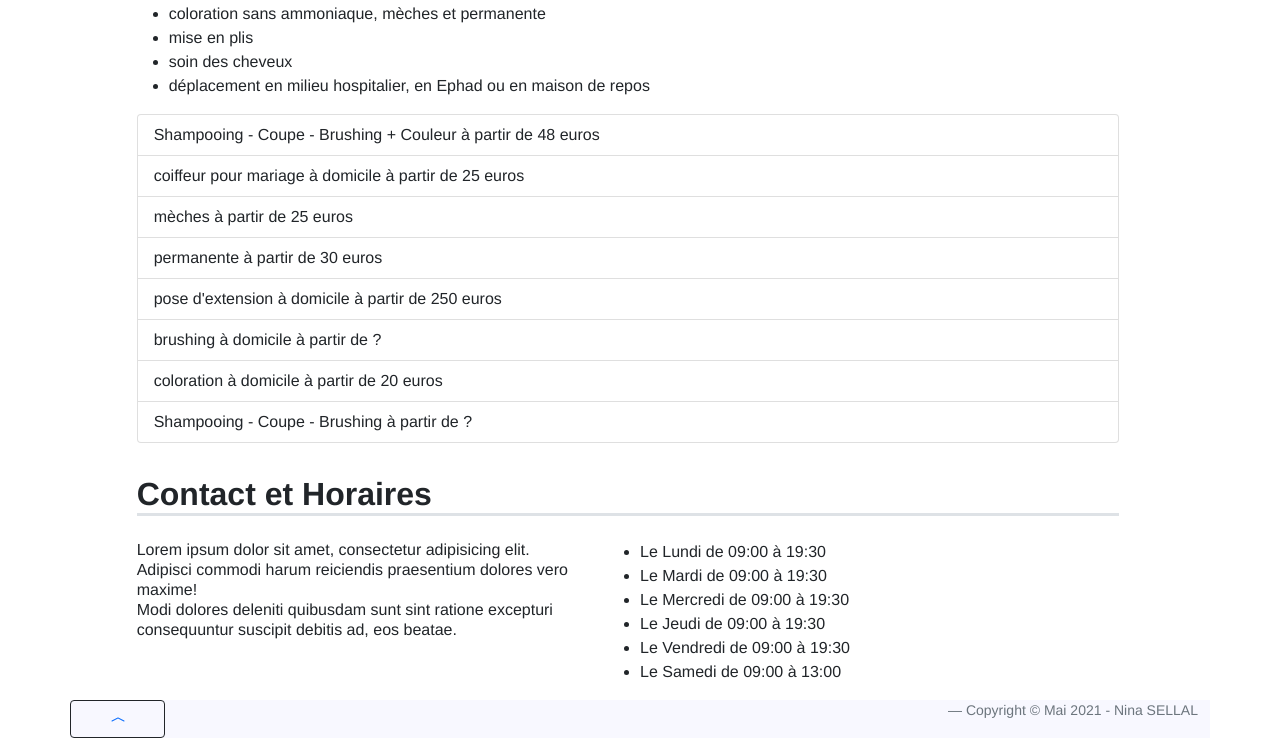
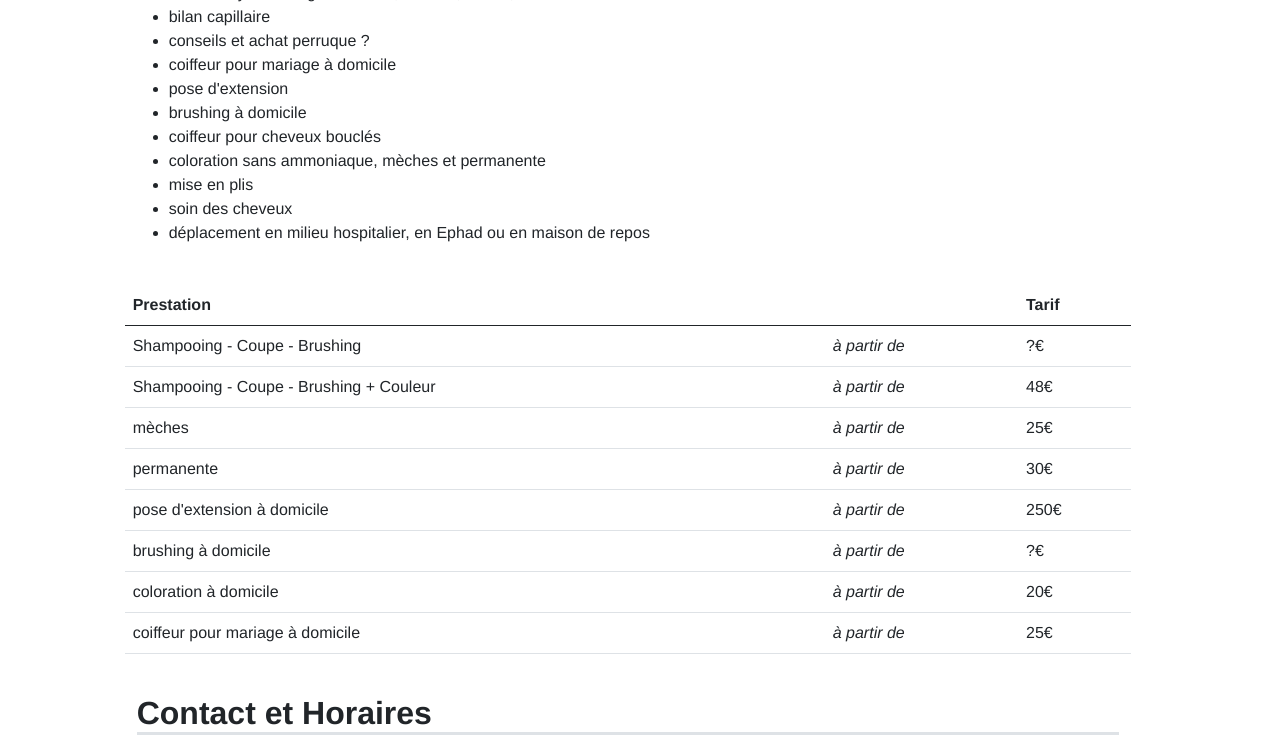
Before and after one commit to ninadala/IsaCoiffe, a PHP site: page / in a window 1280 px wide. Shown: the part 1499-2255 px from the top of the page. Run offline with PHP 8.4, Linux system fonts and the light colour scheme.

Commit message:
content done - text and pics ok

```diff
--- a/index.html
+++ b/index.html
@@ -10,10 +10,10 @@
   <link rel="stylesheet" href="style.css">
 </head>
 <body>
-  <header class="container-fluid p-4 p-md-5 mt-2 mb-2 headerBackground ">
+  <a id="top-of-the-page"></a>
+  <header class="container-fluid p-4 p-md-5 mb-2 headerBackground ">
       <div class="text-end text-muted row">
         <div class="container-fluid col-sm-11">
-
         </div>
 
         <div class="container-fluid col-sm-1">
@@ -45,10 +45,11 @@
         </div>
 
 
+
       </div>
 
       <img src="../pictures/IsaCoiffeLogo.jpg" alt="Carte de visite"
-      class="img-fluid mx-auto d-block">
+      class="img-fluid mx-auto d-block" >
 
     </div>
   </header>
@@ -63,31 +64,27 @@
         <div class="row">
           <article class="mt-2 mb-4">
             <img src="../pictures/logoFull.jpg" alt="Portrait de Isabelle"
-            class="img-fluid rounded float-lg-end mb-2 mb-sm-2 ms-lg-4 ms-xl-4 ms-xxl-4" id="pic">
-            <p class="lh-sm">Isa Coiffe service à domicile est spécialiste perruquière dans
-               l’accompagnement conseil pour les personnes qui ont différentes causes d’alopécies partielles
-                , problèmes de chute de cheveux suite à une chimiothérapie, une pelade ,une maladie auto-immune. </br>
-              Bien souvent l'épanouissement personnel passe par l'image que l'on a de soi.
-              Coiffeuse visagiste passionnée depuis 30 ans ,
+            class="img-fluid rounded-circle float-lg-end mb-2 mb-sm-2 ms-lg-4 ms-xl-4 ms-xxl-4" id="pic">
+            <p class="lh-sm">Coiffeuse visagiste passionnée depuis 30 ans ,
               spécialiste des perruques médicales, compléments capillaires, pose d'extensions,
-              je vous propose mes prestations de coiffures.
+              je vous propose mes prestations de coiffure. <br>
+              <br>
+              Bien souvent l'épanouissement personnel passe par l'image que l'on a de soi. <br>
+              Cheminement perso <br>
+              <br>
 
-              Cheminement perso
-
-              Formation specifique
-
-              Dimension sociale du métier et pourquoi tu aime ça?
-
-              Qu'est ce que tu apporte en plus de la prestation technique
-
+              Je me déplace sur votre lieu de vie afin de vous accompagner pour pallier à vos soucis
+              d'alopécie partielle ou totale. <br>
+              Formation specifique <br>
+              <br>
+              Dimension sociale du métier et pourquoi tu aime ça? <br>
+              Qu'est ce que tu apporte en plus de la prestation technique <br>
             </p>
           </article>
         </div>
 
         <div class="row">
           <article class="mt-2 mb-4">
-            <img src="../pictures/logoDetails.jpg" alt="Photo de coupe de cheveux" class="img-fluid rounded float-lg-start
-            mb-2 mb-sm-2 me-lg-4 me-xl-4 me-xxl-4" id="pic">
             <p class="lh-sm">J'accompagne et conseille les personnes qui ont des chutes de cheveux
               partielles ou totales suite :
               <ul>
@@ -97,31 +94,42 @@
                 <li>ou tout autre besoin</li>
               </ul>
 
-              Je viens à vous dans votre lieu de vie et aussi :
+              Je viens à vous dans votre lieu de vie, que ce soit au domicile mais aussi :
               <ul>
                 <li>En milieu hospitaliers</li>
                 <li>Ephad</li>
                 <li>Maison de convalescence</li>
               </ul>
-
-              Pour un moment de bienêtre
-
               </p>
 
           </article>
         </div>
 
-        <h2 class="mt-2 mb-4 border-bottom border-3">Prestations et tarifs</h2>
+        <div class="container-fluid row">
+          <div class="col-4">
+            <img class="img-fluid rounded float-start" src="../pictures/realisation10.jpeg"
+            alt="coupe sur cheveux courts">
+          </div>
+          <div class="col-4">
+            <img class="img-fluid rounded float-center" src="../pictures/realisation3.jpeg"
+             alt="mèches  sur cheveux longs et blonds">
+          </div>
+          <div class="col-4">
+            <img class="img-fluid rounded mx-auto" src="../pictures/realisation2.jpg"
+            alt="coupe sur cheveux bouclés">
+          </div>
+        </div>
+
+        <h2 class="mt-4 mb-4 border-bottom border-3">Prestations et tarifs</h2>
 
         <div class="row">
           <article class="mt-2 mb-4">
-            <img src="../pictures/logo.png" alt="Logo"
-            class="img-fluid rounded float-lg-end mb-2 mb-sm-2 ms-lg-4 ms-xl-4 ms-xxl-4" id="pic">
+
             <p class="lh-sm">
             Bien que chaque prestation soit individualisée et adaptée à la situation de chacun voici, ci-dessous,
-            une liste des prestations possibles. <br>
-            Les tarifs sont donnés à titre indicatif.
+            une liste des prestations possibles:
             </p>
+
             <ul>
               <li>coiffeur styliste visagiste femme, homme, enfant, bébé à domicile</li>
               <li>bilan capillaire </li>
@@ -136,33 +144,77 @@
               <li>déplacement en milieu hospitalier, en Ephad ou en maison de repos</li>
             </ul>
 
-            <ul class="list-group">
-              <li class="list-group-item">Shampooing - Coupe - Brushing + Couleur à partir de 48 euros</li>
-              <li class="list-group-item">coiffeur pour mariage à domicile à partir de 25 euros</li>
-              <li class="list-group-item">mèches à partir de 25 euros</li>
-              <li class="list-group-item">permanente à partir de 30 euros</li>
-              <li class="list-group-item">pose d'extension à domicile à partir de 250 euros</li>
-              <li class="list-group-item">brushing à domicile à partir de ?</li>
-              <li class="list-group-item">coloration à domicile à partir de 20 euros</li>
-              <li class="list-group-item">Shampooing - Coupe - Brushing à partir de ?</li>
+          </article>
+
+          <table class="table">
+            <thead>
+              <tr>
+                <th scope="col">Prestation</th>
+                <th scope="col"></th>
+                <th scope="col">Tarif</th>
+              </tr>
+            </thead>
+            <tbody>
+              <tr>
+                <td>Shampooing - Coupe - Brushing</td>
+                <td class="italicText"> à partir de</td>
+                <td>?€</td>
+              </tr>
+              <tr>
+                <td>Shampooing - Coupe - Brushing + Couleur</td>
+                <td class="italicText"> à partir de</td>
+                <td>48€</td>
+              </tr>
+              <tr>
+                <td>mèches</td>
+                <td class="italicText"> à partir de</td>
+                <td>25€</td>
+              </tr>
+              <tr>
+                <td>permanente</td>
+                <td class="italicText"> à partir de</td>
+                <td>30€</td>
+              </tr>
+              <tr>
+                <td>pose d'extension à domicile</td>
+                <td class="italicText"> à partir de</td>
+                <td>250€</td>
+              </tr>
+              <tr>
+                <td>brushing à domicile</td>
+                <td class="italicText"> à partir de</td>
+                <td>?€</td>
+              </tr>
+              <tr>
+                <td>coloration à domicile</td>
+                <td class="italicText"> à partir de</td>
+                <td>20€</td>
+              </tr>
+              <tr>
+                <td>coiffeur pour mariage à domicile</td>
+                <td class="italicText"> à partir de</td>
+                <td>25€</td>
+              </tr>
+            </tbody>
+          </table>
+        </div>
+
+        <h2 class="mt-4 mb-4 border-bottom border-3">Contact et Horaires</h2>
+
+        <div class="container-fluid row mb-4">
+            <img src="../pictures/logo.png" alt="Logo"
+            class="col-4 img-fluid rounded" id="pic">
+
+            <ul class="lh-sm col-5 list-group">
+              <li class="list-group-item">06.72.40.07.99</li>
+              <li class="list-group-item">email?</li>
+              <li class="list-group-item">30 rue Alphonse de Lamartine 21160 MARSANNAY LA CÔTE</li>
+              <li class="list-group-item">SIRET 41484918200061 - Code NAF 9602A/li>
+              <li class="list-group-item">Agrément sécurité sociale 21269966 4</li>
+
             </ul>
 
-
-
-
-          </article>
-        </div>
-
-        <h2 class="mt-2 mb-4 border-bottom border-3">Contact et Horaires</h2>
-
-        <div class="row">
-            <p class="lh-sm col-6">Lorem ipsum dolor sit amet, consectetur adipisicing elit. <br>
-              Adipisci commodi harum reiciendis praesentium dolores vero maxime! <br>
-              Modi dolores deleniti quibusdam sunt sint ratione excepturi <br>
-              consequuntur suscipit debitis ad, eos beatae. <br>
-            </p>
-
-            <ul class="col-6">
+            <ul class="col-3">
               <li>Le Lundi de 09:00 à 19:30</li>
               <li>Le Mardi de 09:00 à 19:30</li>
               <li>Le Mercredi de 09:00 à 19:30</li>
--- a/style.css
+++ b/style.css
@@ -36,3 +36,7 @@ footer{
     height: 25px;
     width: 25px;
 }
+.italicText{
+    font-style: italic;
+    font-weight: lighter;
+}
```
